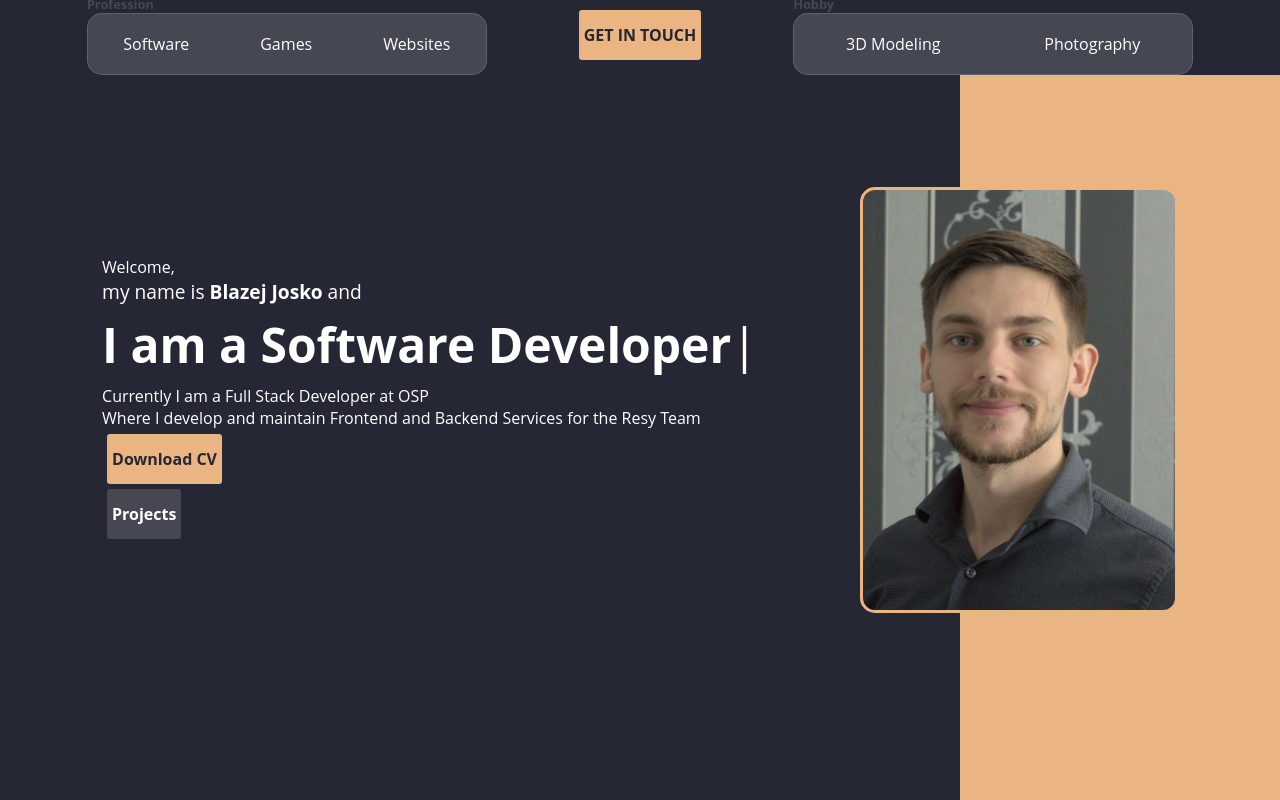
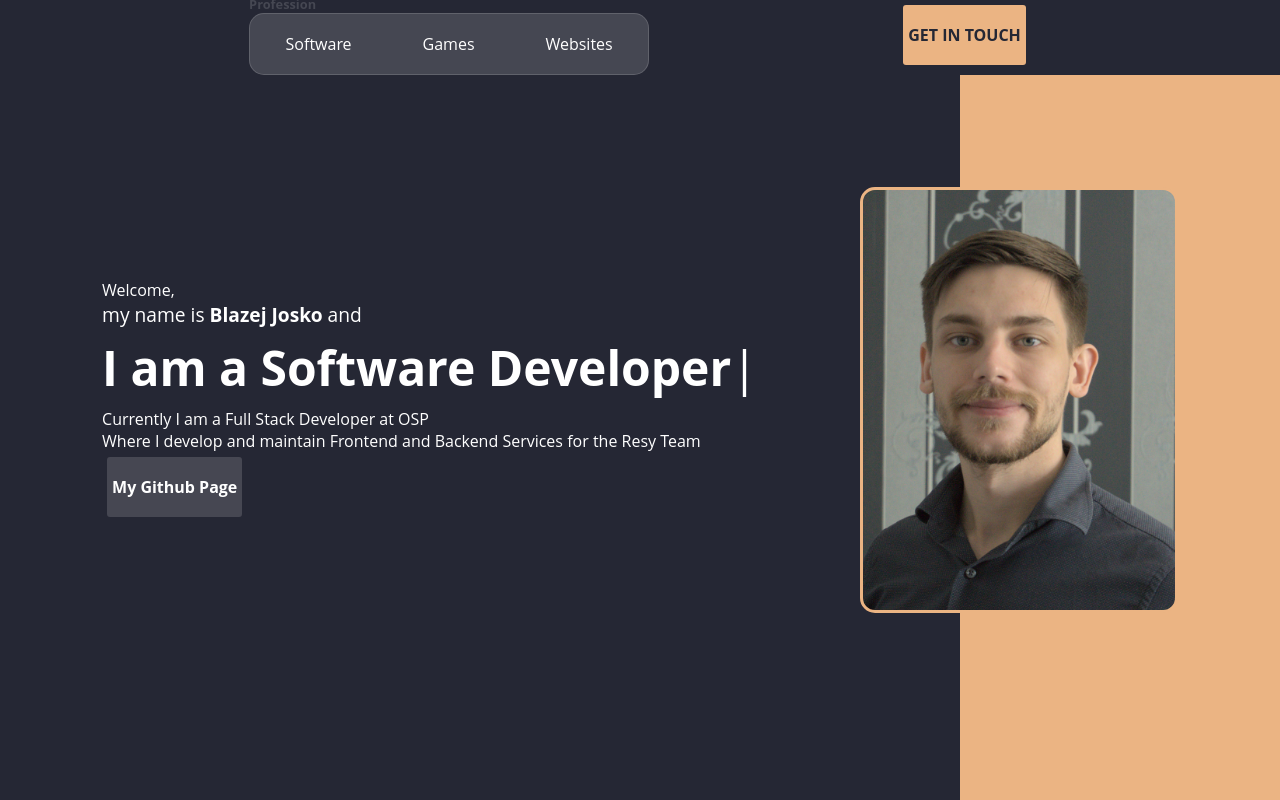
Before and after one commit to Borsche/Portfolio, a Vue app: page / in a window 1280 px wide. Shown: the top 800 px of the page. Built offline with nearby package versions, Linux system fonts and the light colour scheme.

Commit message:
added links

```diff
--- a/src/components/Header/MainHeader.vue
+++ b/src/components/Header/MainHeader.vue
@@ -6,7 +6,7 @@
             <a href="#Websites">Websites</a>
         </CaptionBox>
 
-        <button>GET IN TOUCH</button>
+        <a class="contact" href="mailto:blazejjosko@hotmail.de">GET IN TOUCH</a>
 
         <CaptionBox caption="Hobby" class="hobby">
             <a href="/modeling" >3D Modeling</a>
@@ -27,19 +27,6 @@ export default {
 </script>
 
 <style lang="scss">
-button {
-    background-color: $primary-color;
-    border-radius: 3px;
-    border: none;
-    font-size: 1rem;
-    font-weight: bold;
-    margin: 5px;
-    padding: 5px;
-    color: $quad-color;
-    height: 50px;
-    display: none;
-}
-
 .header {
     position: fixed;
     top: 0;
@@ -49,27 +36,42 @@ button {
     padding-bottom: 10px;
     padding-top: 5px;
     z-index: 10;
-}
 
-.hobby {
-    display: none;
+    .hobby {
+        display: none;
+    }
+
+    .contact {
+        background-color: $primary-color;
+        border-radius: 3px;
+        border: none;
+        font-size: 1rem;
+        font-weight: bold;
+        margin: 5px;
+        padding: 5px;
+        color: $quad-color;
+        height: 50px;
+        display: none;
+        cursor: pointer;
+    }
 }
 
 @media only screen and (min-width: 1200px) {
-    button {
-        display: block;
-    }
-
-    .header {
+   .header {
         height: 60px;
         display: flex;
         justify-content: space-evenly;
         font-weight: bold;
         align-items: center;
-    }
 
-    .hobby {
-        display: block;
+        .contact {
+            display: flex;
+            justify-content: center;
+            align-items: center;
+        }
+        .hobby {
+            display: none;
+        }
     }
 }
 </style>
--- a/src/views/MainProfile.vue
+++ b/src/views/MainProfile.vue
@@ -6,7 +6,7 @@
             <span class="big bold">I am a Software Developer<span class="blink">|</span></span><br>
             <span>Currently I am a Full Stack Developer at OSP</span><br>
             <span>Where I develop and maintain Frontend and Backend Services for the Resy Team</span><br>
-            <button>Download CV</button><button id="projects">Projects</button>
+            <a class="download" href="../assets/CV2023EnglishBlazejJosko.pdf" download>Download CV</a><a href="https://github.com/Borsche/">My Github Page</a>
         </div>
         <div class="img"></div>
     </div>
@@ -34,6 +34,33 @@ export default {
     justify-content: space-evenly;
     align-items: center;
     scroll-snap-align: start;
+
+    a, .download {
+        background-color: $primary-color;
+        border-radius: 3px;
+        border: none;
+        font-size: 1rem;
+        font-weight: bold;
+        margin: 5px;
+        padding: 5px;
+        color: $quad-color;
+        height: 50px;
+        cursor: pointer;
+        max-width: 150px;
+    }
+
+    a {
+        background-color: $tertiary-color;
+        color: $secondary-color;
+        display: flex;
+        justify-content: center;
+        align-items: center;
+        width: fit-content;
+    }
+
+    .download {
+        display: none;
+    }
 
     .text {
         text-align: left;
```
